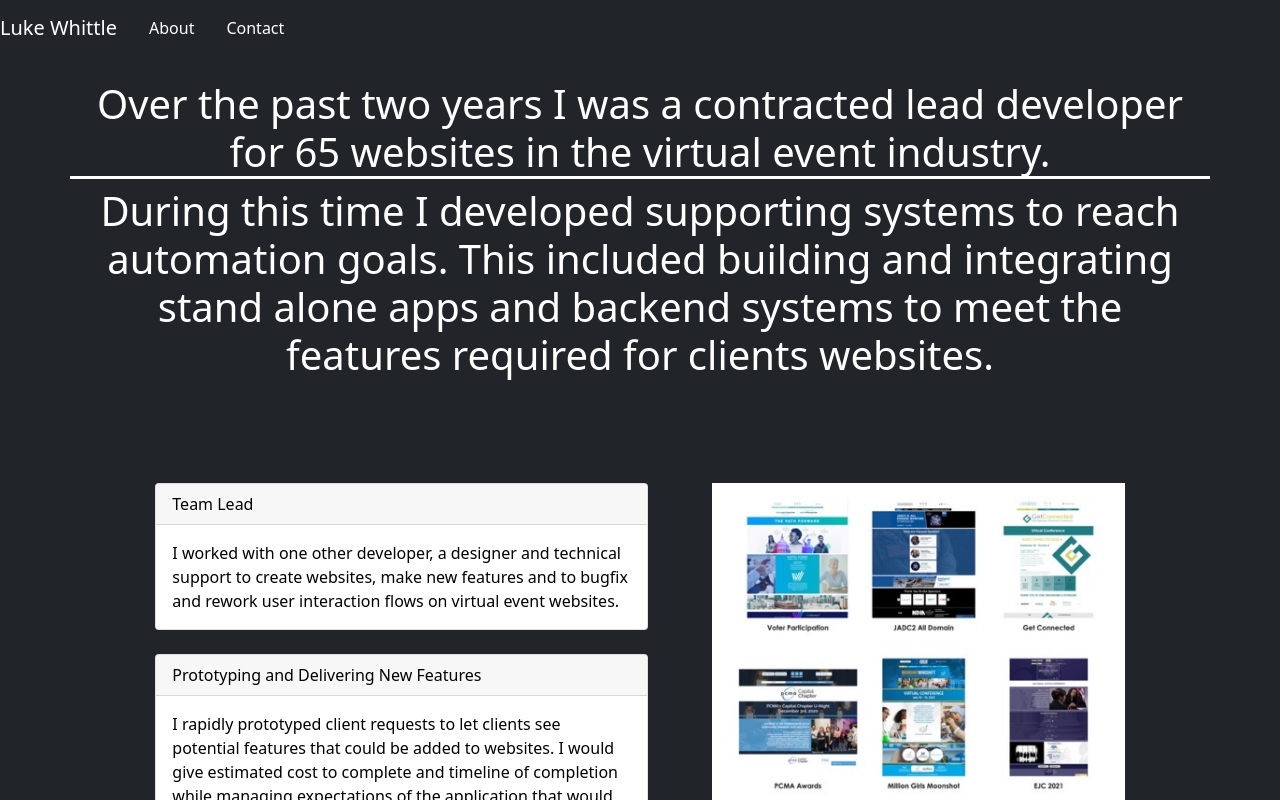
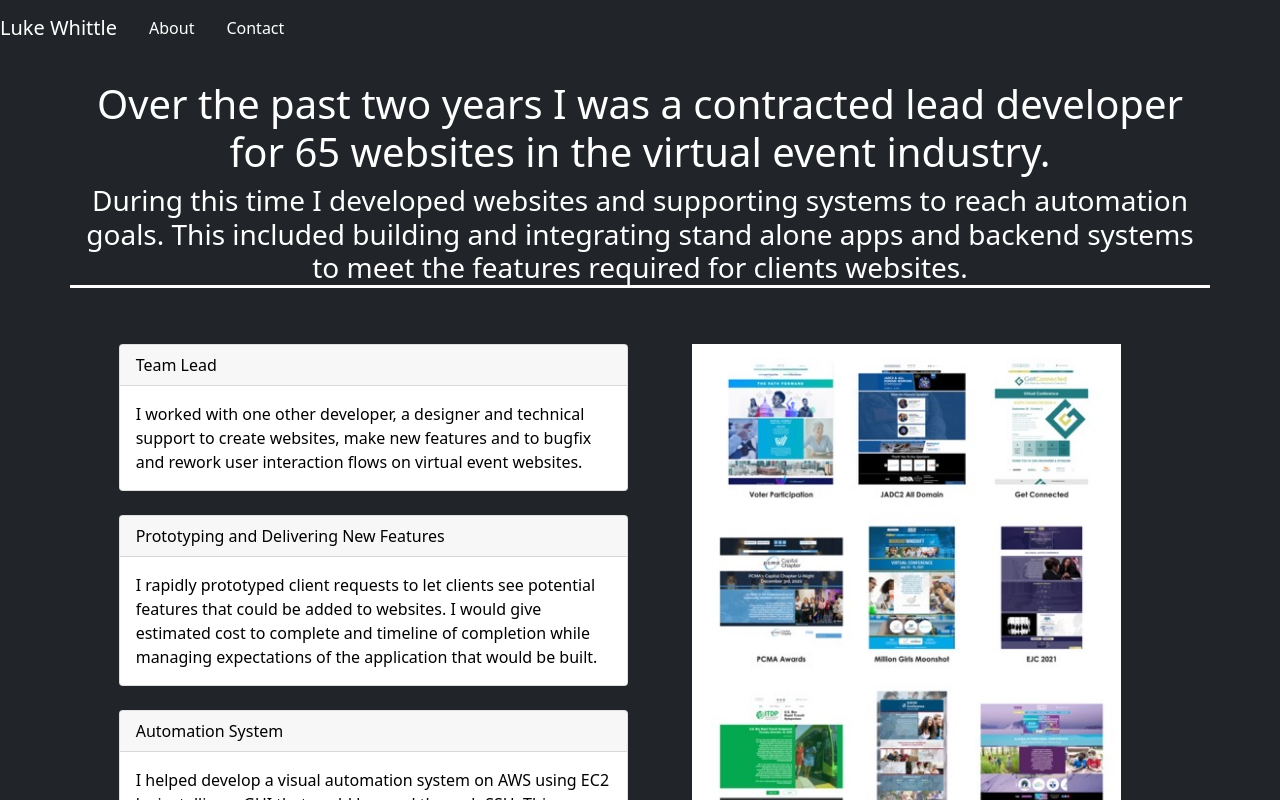
Before and after one commit to whittlel/luke-whittle-resume, a React (Create React App) app: page /About in a window 1280 px wide. Shown: the top 800 px of the page. Built offline with nearby package versions, Linux system fonts and the light colour scheme.

Commit message:
style and wording adjustments

```diff
--- a/src/Routes/About/About.js
+++ b/src/Routes/About/About.js
@@ -6,26 +6,27 @@ import "./About.css";
 class About extends React.Component {
   render() {
     return (
-      <body className="body-colored" style={{color: "white"}}>
+      <body className="body-colored" style={{ color: "white" }}>
         <br />
         <Container md="auto">
           <Row xs={10} md={10}>
             <h1
               className="justify-content-md-center"
-              style={{ display: "flex", textAlign: "center",borderBottom: "3px solid white" }}
+              style={{ display: "flex", textAlign: "center" }}
             >
               Over the past two years I was a contracted lead developer for 65
               websites in the virtual event industry.
             </h1>
-            <h1 style={{ display: "flex", textAlign: "center"}}>During this time I developed supporting systems to reach
-                automation goals. This included building and integrating stand
-                alone apps and backend systems to meet the features required for
-                clients websites.</h1>
+            <br />
+            <h3 style={{ display: "flex", textAlign: "center", borderBottom: "3px solid white" }}>During this time I developed websites and supporting systems to reach
+              automation goals. This included building and integrating stand
+              alone apps and backend systems to meet the features required for
+              clients websites.</h3>
           </Row>
         </Container>
-        <Container fluid className="pt-5">
-          <Row className="justify-content-md-center" style={{paddingLeft:"40px"}}>
-            <Col xs={5} className="pt-5" style={{ paddingLeft: "40px" }, {color: "black"}}>
+        <Container fluid>
+          <Row className="justify-content-md-center" >
+            <Col xs={5} className="pt-5" style={{ color: "black" }}>
               <Card>
                 <Card.Header>Team Lead</Card.Header>
                 <Card.Body>
@@ -115,7 +116,7 @@ class About extends React.Component {
               </Card>
             </Col>
             <Col xs="5">
-              <img className="img-fluid" src={portfolioImage} style={{marginTop:"48px", width:"100%", paddingLeft:"40px", paddingRight:"40px"}}/>
+              <img className="img-fluid" src={portfolioImage} alt="list of websites" style={{ marginTop: "48px", width: "100%", paddingLeft: "40px", paddingRight: "40px" }} />
             </Col>
           </Row>
         </Container>
```
